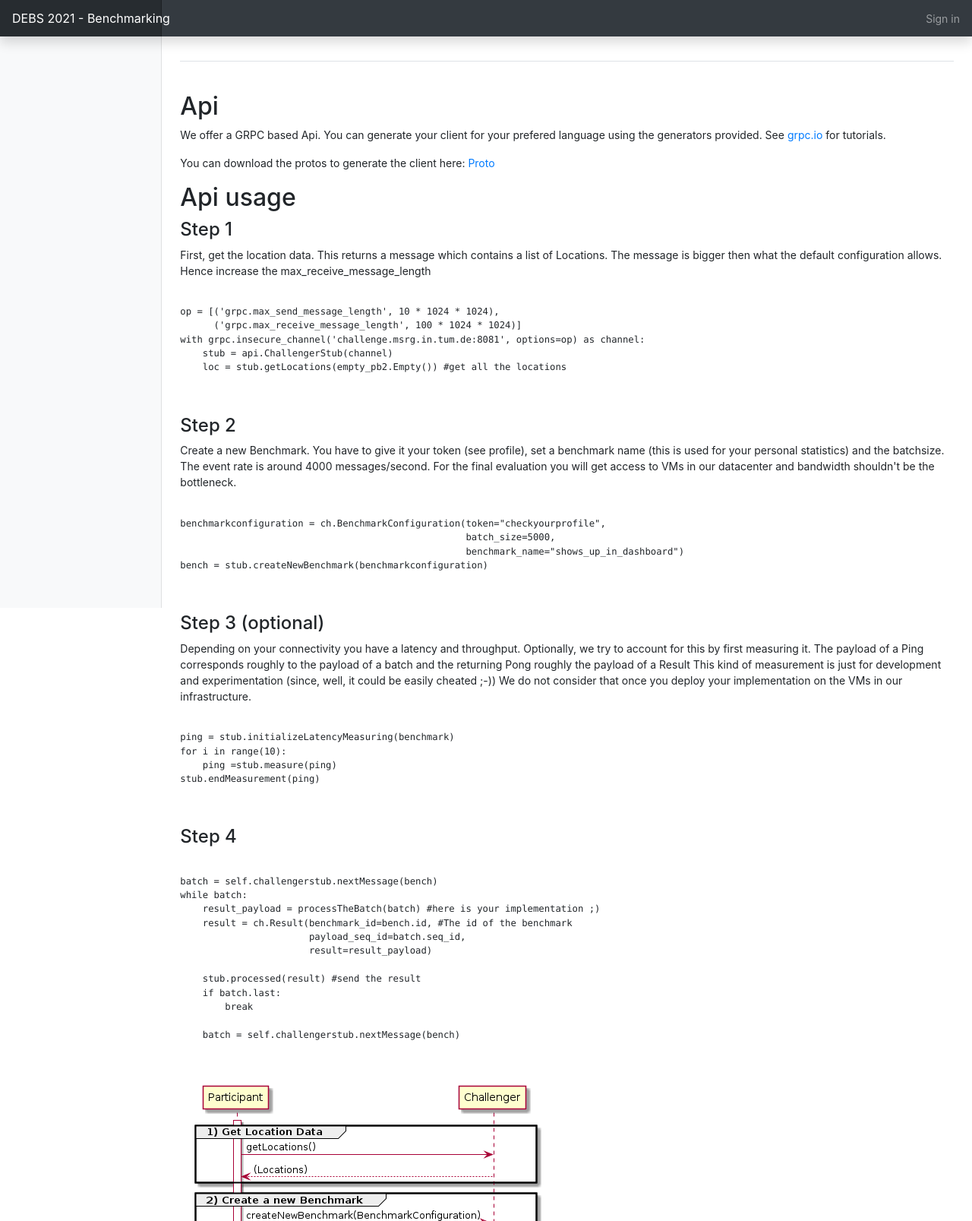
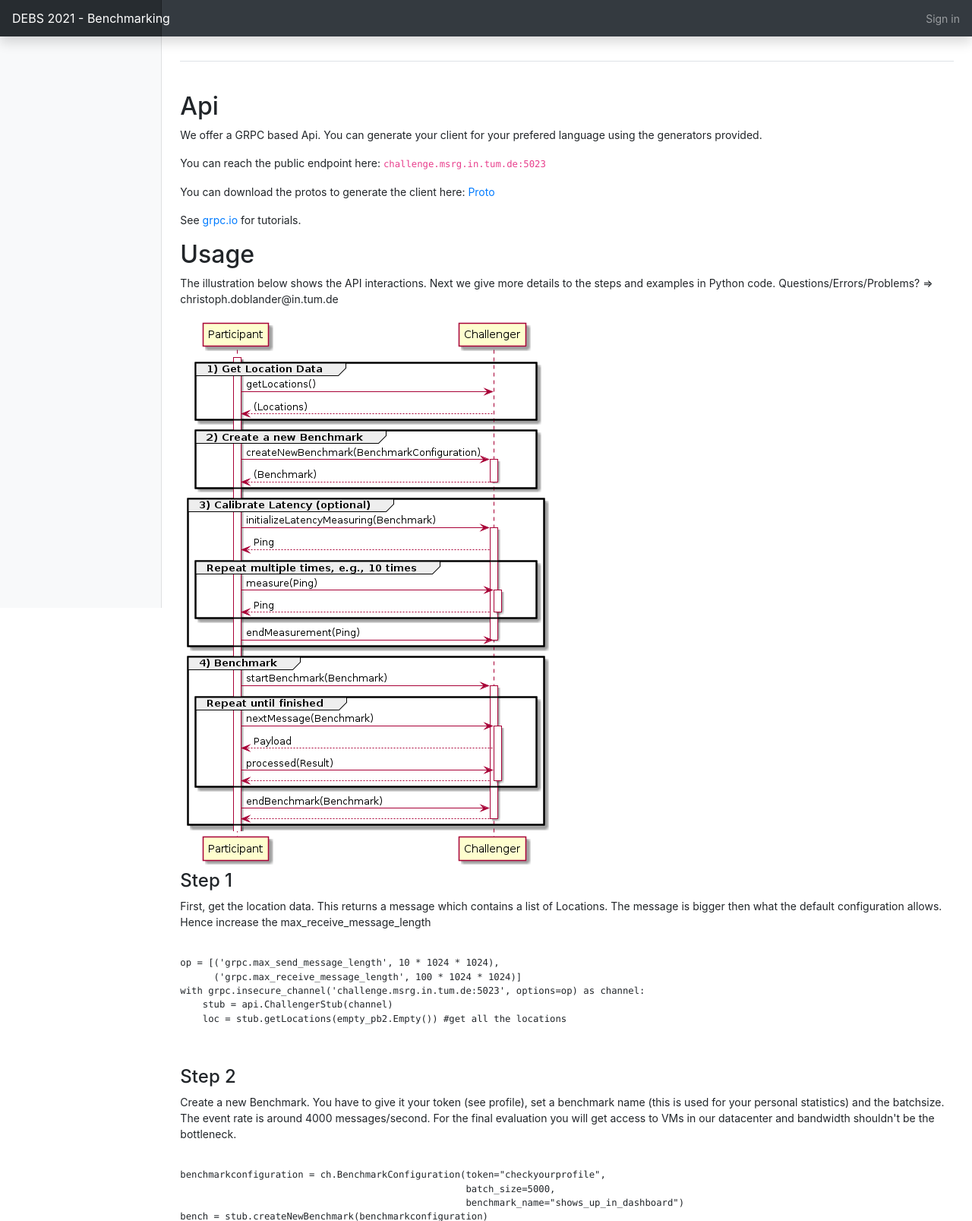
Before and after one commit to jawadtahir/bandency, a Python web app: template web/frontend/templates/documentation.html in a window 1280 px wide. Shown: the top 1607 px of the page at 76% size. Run offline with Jinja, Linux system fonts and the light colour scheme; the template is opened without the code that fills it, so the values that code supplies are empty; some libraries are stand-ins or nearby versions.

Commit message:
added api endpoint to documentation

```diff
--- a/query/q1.py
+++ b/query/q1.py
@@ -62,7 +62,7 @@ class QueryOne:
 def main():
     op = [('grpc.max_send_message_length', 10 * 1024 * 1024),
           ('grpc.max_receive_message_length', 100 * 1024 * 1024)]
-    with grpc.insecure_channel('challenge.msrg.in.tum.de:8081', options=op) as channel:
+    with grpc.insecure_channel('challenge.msrg.in.tum.de:5023', options=op) as channel:
     #with grpc.insecure_channel('127.0.0.1:8081', options=op) as channel:
         stub = api.ChallengerStub(channel)
         q1 = QueryOne(stub)
--- a/web/frontend/templates/documentation.html
+++ b/web/frontend/templates/documentation.html
@@ -3,11 +3,14 @@
 {% block content %}
     <h2>Api</h2>
 
-    <p>We offer a GRPC based Api. You can generate your client for your prefered language using the generators provided.
-        See <a href="https://grpc.io/">grpc.io</a> for tutorials.</p>
-    <p>You can download the protos to generate the client here: <a href="/static/resource/debs.proto">Proto</a></p>
+    <p>We offer a GRPC based Api. You can generate your client for your prefered language using the generators provided.</p>
+    <p>You can reach the public endpoint here: <code>challenge.msrg.in.tum.de:5023</code> </p>
+    <p>You can download the protos to generate the client here: <a href="/static/debs.proto">Proto</a></p>
+    <p>See <a href="https://grpc.io/">grpc.io</a> for tutorials.</p>
 
-    <h2>Api usage</h2>
+    <h2>Usage</h2>
+    <p>The illustration below shows the API interactions. Next we give more details to the steps and examples in Python code. Questions/Errors/Problems? => christoph.doblander@in.tum.de</p>
+    <img src="/static/img/debs.png" class="img-fluid" alt="Api usage">
 
     <h4>Step 1</h4>
     <p>First, get the location data. This returns a message which contains a list of Locations. The message is bigger then what the default configuration allows. Hence increase the max_receive_message_length</p>
@@ -15,7 +18,7 @@
         <code>
 op = [('grpc.max_send_message_length', 10 * 1024 * 1024),
       ('grpc.max_receive_message_length', 100 * 1024 * 1024)]
-with grpc.insecure_channel('challenge.msrg.in.tum.de:8081', options=op) as channel:
+with grpc.insecure_channel('challenge.msrg.in.tum.de:5023', options=op) as channel:
     stub = api.ChallengerStub(channel)
     loc = stub.getLocations(empty_pb2.Empty()) #get all the locations
         </code>
@@ -66,6 +69,5 @@ while batch:
     batch = self.challengerstub.nextMessage(bench)
         </code>
     </pre>
-    <img src="/static/img/debs.png" class="img-fluid" alt="Api usage">
 
 {% endblock %}
```
Also changed, not shown: 2 other files.
